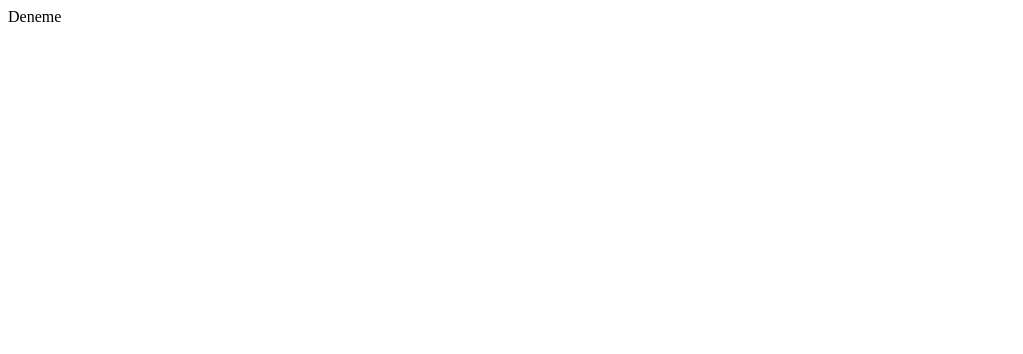
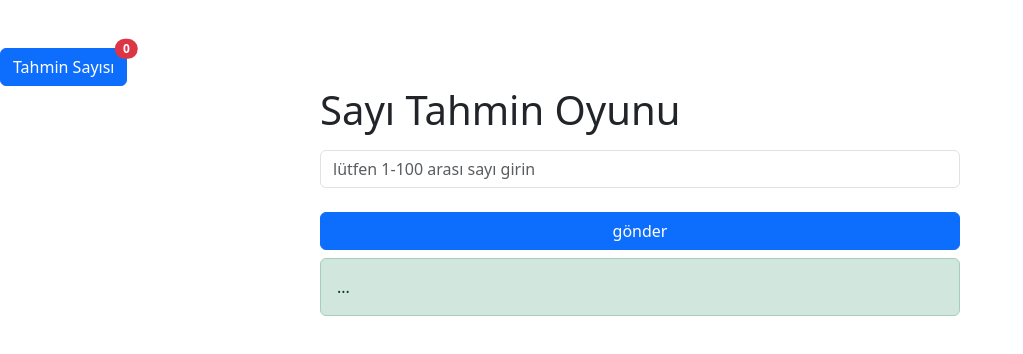
Before and after one commit to bahadir2000/Random, a plain HTML site: page index.html in a window 1280 px wide. Shown: the whole page, without its empty margins (0-1023 px from the left). Drawn offline with nearby package versions, Linux system fonts and the light colour scheme.

Commit message:
Update index.html

```diff
--- a/index.html
+++ b/index.html
@@ -1 +1,44 @@
-Deneme
+<head>
+    <link href="https://cdn.jsdelivr.net/npm/bootstrap@5.3.0-alpha3/dist/css/bootstrap.min.css" rel="stylesheet" integrity="sha384-KK94CHFLLe+nY2dmCWGMq91rCGa5gtU4mk92HdvYe+M/SXH301p5ILy+dN9+nJOZ" crossorigin="anonymous">
+    <script src="https://cdn.jsdelivr.net/npm/bootstrap@5.3.0-alpha3/dist/js/bootstrap.bundle.min.js" integrity="sha384-ENjdO4Dr2bkBIFxQpeoTz1HIcje39Wm4jDKdf19U8gI4ddQ3GYNS7NTKfAdVQSZe" crossorigin="anonymous"></script>
+</head>
+<body>
+    <button type="button" class="btn btn-primary position-relative mt-5">
+        Tahmin Sayısı
+        <span id="count" class="position-absolute top-0 start-100 translate-middle badge rounded-pill bg-danger">
+          0
+          <span class="visually-hidden">unread messages</span>
+        </span>
+    </button>
+    <div class="d-grid gap-2 col-6 mx-auto">
+        <h1>Sayı Tahmin Oyunu</h1>
+        <div class="mb-3">
+            <input type="email" class="form-control" id="in1" placeholder="lütfen 1-100 arası sayı girin">
+        </div>
+        <button onclick="tahmin()" class="btn btn-primary" type="button">gönder</button>
+        <div id="sonuc" class="alert alert-success" role="alert">
+            ...
+        </div>
+    </div>
+    <script>
+        var sayi=Math.floor((Math.random()*100))
+        var sayac=0
+        console.log(sayi)
+        function tahmin(){
+            var t=Number(document.getElementById('in1').value)
+            if(t<sayi){
+                sayac++
+                document.getElementById('sonuc').innerHTML='tahmin sayınızı büyütün'
+                document.getElementById('count').innerHTML=sayac
+            }else if(t>sayi){
+                ++sayac
+                document.getElementById('sonuc').innerHTML='tahmin sayınızı küçültün'
+                document.getElementById('count').innerHTML=sayac
+            }else if(t==sayi){
+                sayac++
+                document.getElementById('sonuc').innerHTML='tebrikler'
+                document.getElementById('count').innerHTML=sayac
+            }
+        }
+    </script>
+</body>
```
